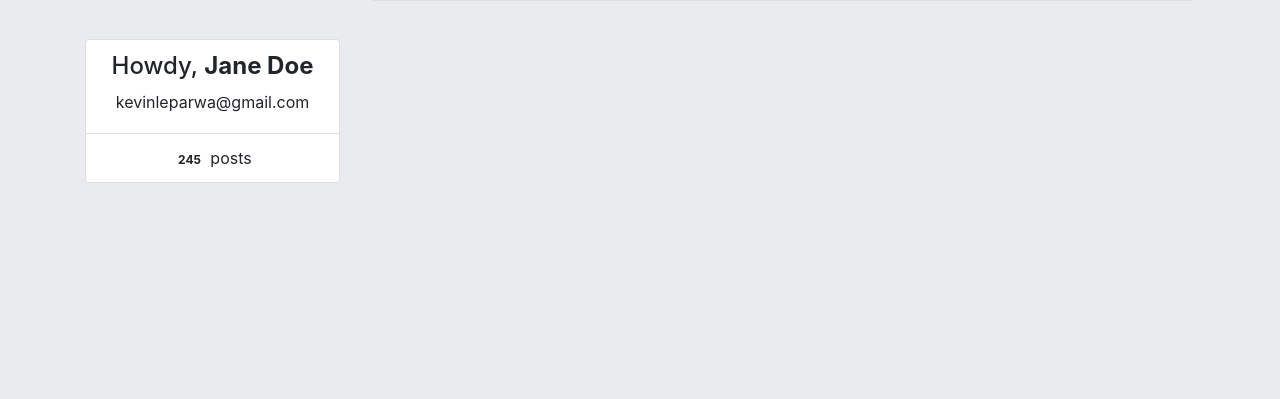
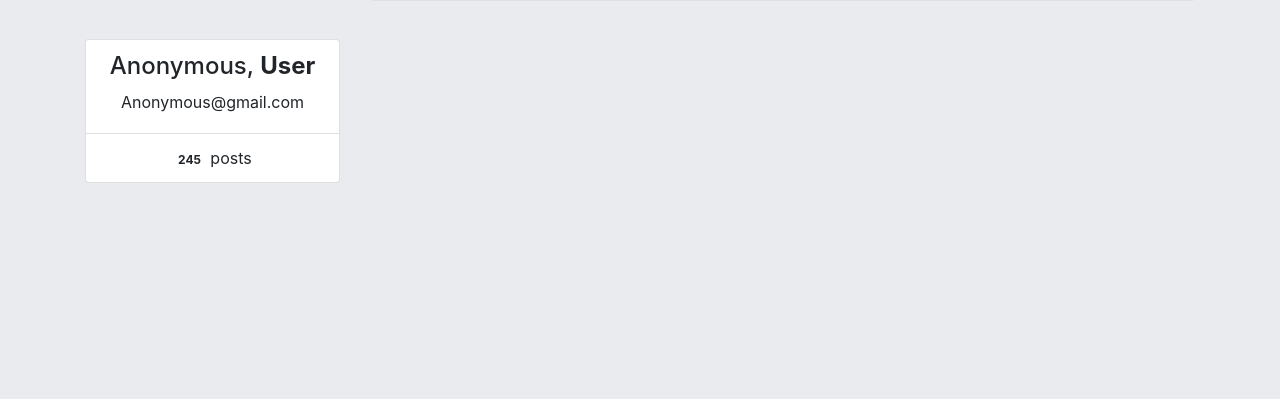
Before and after one commit to Leparwa/personal_blog, a Flask app: page /user/profile in a window 1280 px wide. Shown: the part 401-800 px from the top of the page. Run offline with Flask 2, Linux system fonts and the light colour scheme; some libraries are stand-ins or nearby versions.

Commit message:
user profile edit

```diff
--- a/app/templates/index.html
+++ b/app/templates/index.html
@@ -32,7 +32,7 @@
                     account
                     </button>
                     <ul class="dropdown-menu" aria-labelledby="dropdownMenu2">
-                        <li><a href="{{url_for('user.user_profile')}}" class="dropdown-item" type="button">create blog</a></li>
+                        <li><a href="{{url_for('user.create_post')}}" class="dropdown-item" type="button">create blog</a></li>
 
                       </ul>
                   </div>
--- a/app/templates/user/user_profile.html
+++ b/app/templates/user/user_profile.html
@@ -5,7 +5,7 @@
 <div class="content-page">
     <div class="profile-banner" style="background:url(https://bootdey.com/img/Content/bg1.jpg);">
 		<div class="col-sm-3 avatar-container">
-			<img src="https://bootdey.com/img/Content/avatar/avatar6.png" class="img-circle profile-avatar" alt="User avatar">
+			<img src="https://upload.wikimedia.org/wikipedia/commons/f/f4/User_Avatar_2.png" class="img-circle profile-avatar" alt="User avatar">
 		</div>
 		<div class="col-sm-12 profile-actions text-right">
 			<a href="/" type="button" class="btn btn-success btn-sm"><i class="fa fa-check"></i> return to blog</a>
@@ -19,8 +19,8 @@
 				<div class="text-center user-profile-2" style="margin-top:120px">
 					<ul class="list-group">
                       <li class="list-group-item">
-    					<h4>Howdy, <b>Jane Doe</b></h4>
-						<h5><small>kevinleparwa@gmail.com</small></h5>
+    					<h4>Anonymous, <b>User</b></h4>
+						<h5><small>Anonymous@gmail.com</small></h5>
 					  </li>
 
 					  <li class="list-group-item">
```
